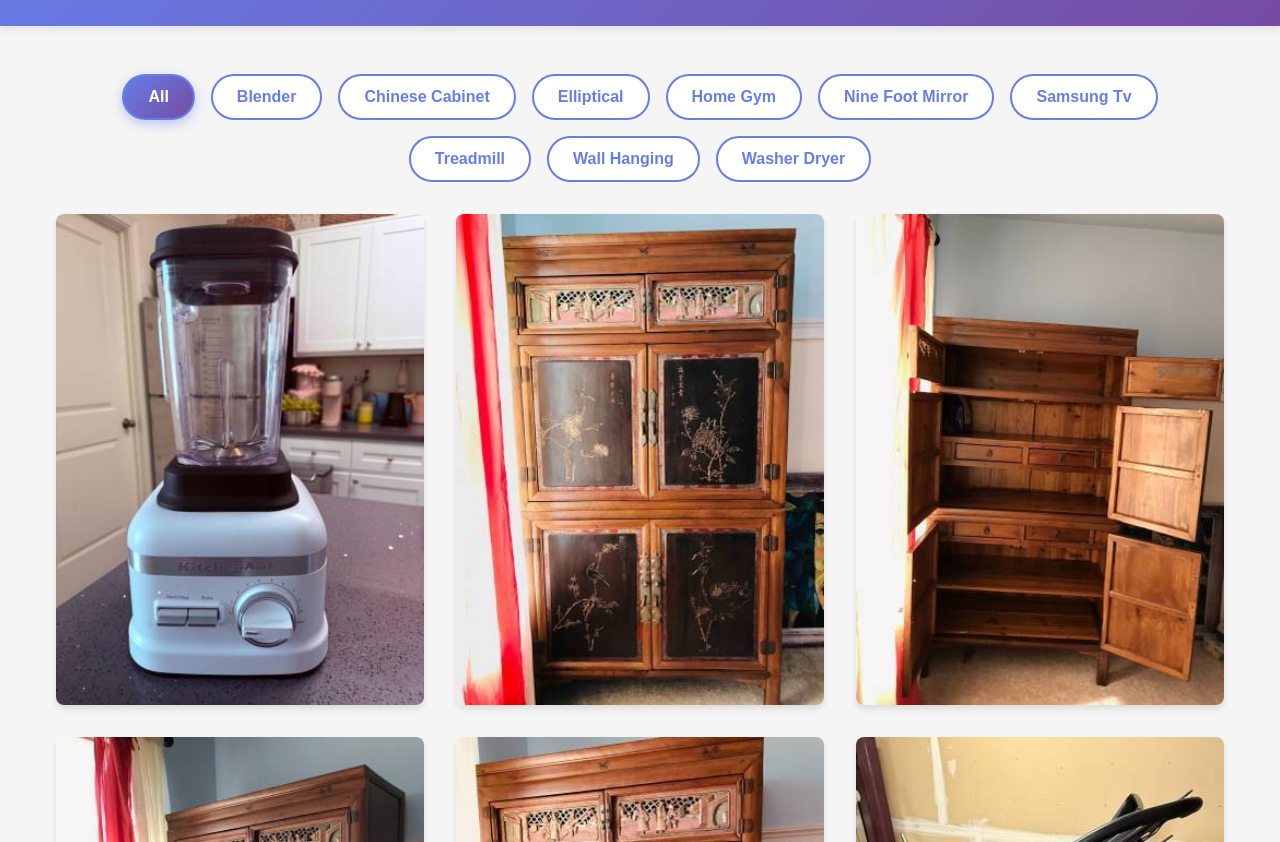
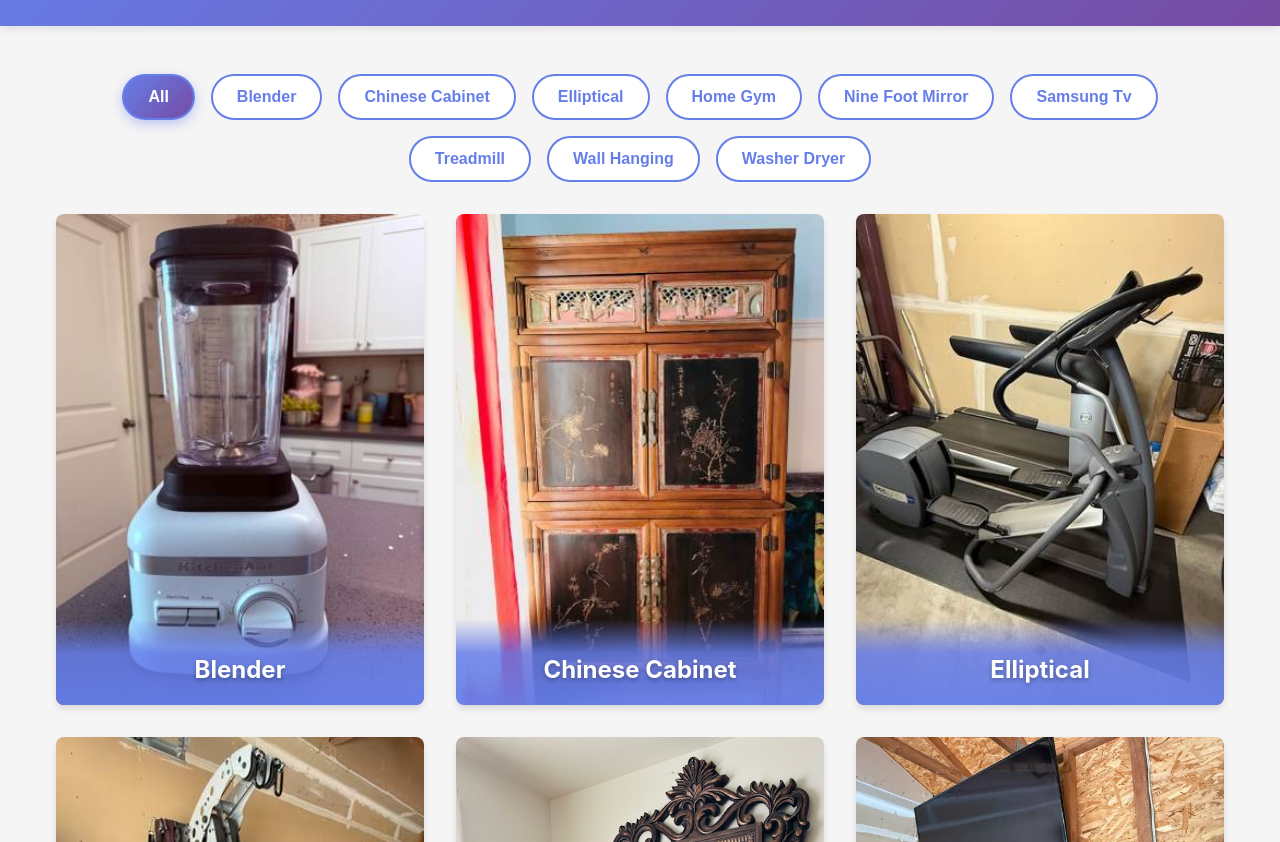
Before and after one commit to jgarr16/craigslist, a plain HTML site: page index.html in a window 1280 px wide. Shown: the part 110-952 px from the top of the page. Drawn offline with Linux system fonts and the light colour scheme.

Commit message:
Improve All view with category cards and overlay labels
Changed the All view to display only one representative image per
category (the first image) with the category name overlaid on the
image. This creates a cleaner, more organized overview page. When
filtering to a specific category, all images in that category are
shown without overlays.

Co-Authored-By: Claude Sonnet 4.5 <noreply@anthropic.com>

```diff
--- a/index.html
+++ b/index.html
@@ -138,12 +138,23 @@
                     const galleryItem = document.createElement('div');
                     galleryItem.className = 'gallery-item show';
                     galleryItem.setAttribute('data-category', item.category);
+                    galleryItem.setAttribute('data-number', item.number);
 
                     const img = document.createElement('img');
                     img.src = `images/${item.filename}?v=${Date.now()}`;
                     img.alt = item.alt;
 
                     galleryItem.appendChild(img);
+
+                    // Add category overlay (will only be visible in "all" view)
+                    const overlay = document.createElement('div');
+                    overlay.className = 'category-overlay';
+                    const displayName = item.category.split('_').map(word =>
+                        word.charAt(0).toUpperCase() + word.slice(1)
+                    ).join(' ');
+                    overlay.textContent = displayName;
+                    galleryItem.appendChild(overlay);
+
                     galleryContainer.appendChild(galleryItem);
                 });
 
@@ -190,10 +201,23 @@
                     // Filter gallery items
                     allGalleryItems.forEach(item => {
                         const category = item.getAttribute('data-category');
+                        const number = item.getAttribute('data-number');
+                        const overlay = item.querySelector('.category-overlay');
 
-                        if (filterValue === 'all' || category === filterValue) {
+                        if (filterValue === 'all') {
+                            // Only show first image of each category
+                            if (number === '1') {
+                                item.style.display = 'block';
+                                setTimeout(() => item.classList.add('show'), 10);
+                                if (overlay) overlay.style.display = 'block';
+                            } else {
+                                item.classList.remove('show');
+                                setTimeout(() => item.style.display = 'none', 300);
+                            }
+                        } else if (category === filterValue) {
                             item.style.display = 'block';
                             setTimeout(() => item.classList.add('show'), 10);
+                            if (overlay) overlay.style.display = 'none';
                         } else {
                             item.classList.remove('show');
                             setTimeout(() => item.style.display = 'none', 300);
--- a/styles.css
+++ b/styles.css
@@ -182,6 +182,7 @@ main {
     transition: transform 0.3s ease, box-shadow 0.3s ease, opacity 0.3s ease;
     opacity: 0;
     cursor: pointer;
+    position: relative;
 }
 
 .gallery-item.show {
@@ -202,6 +203,21 @@ main {
     height: auto;
     display: block;
     pointer-events: none;
+}
+
+.category-overlay {
+    position: absolute;
+    bottom: 0;
+    left: 0;
+    right: 0;
+    background: linear-gradient(to top, rgba(102, 126, 234, 0.95) 0%, rgba(102, 126, 234, 0.85) 60%, transparent 100%);
+    color: white;
+    padding: 2rem 1rem 1rem;
+    font-size: 1.5rem;
+    font-weight: 700;
+    text-align: center;
+    pointer-events: none;
+    text-shadow: 0 2px 4px rgba(0,0,0,0.3);
 }
 
 footer {
```
